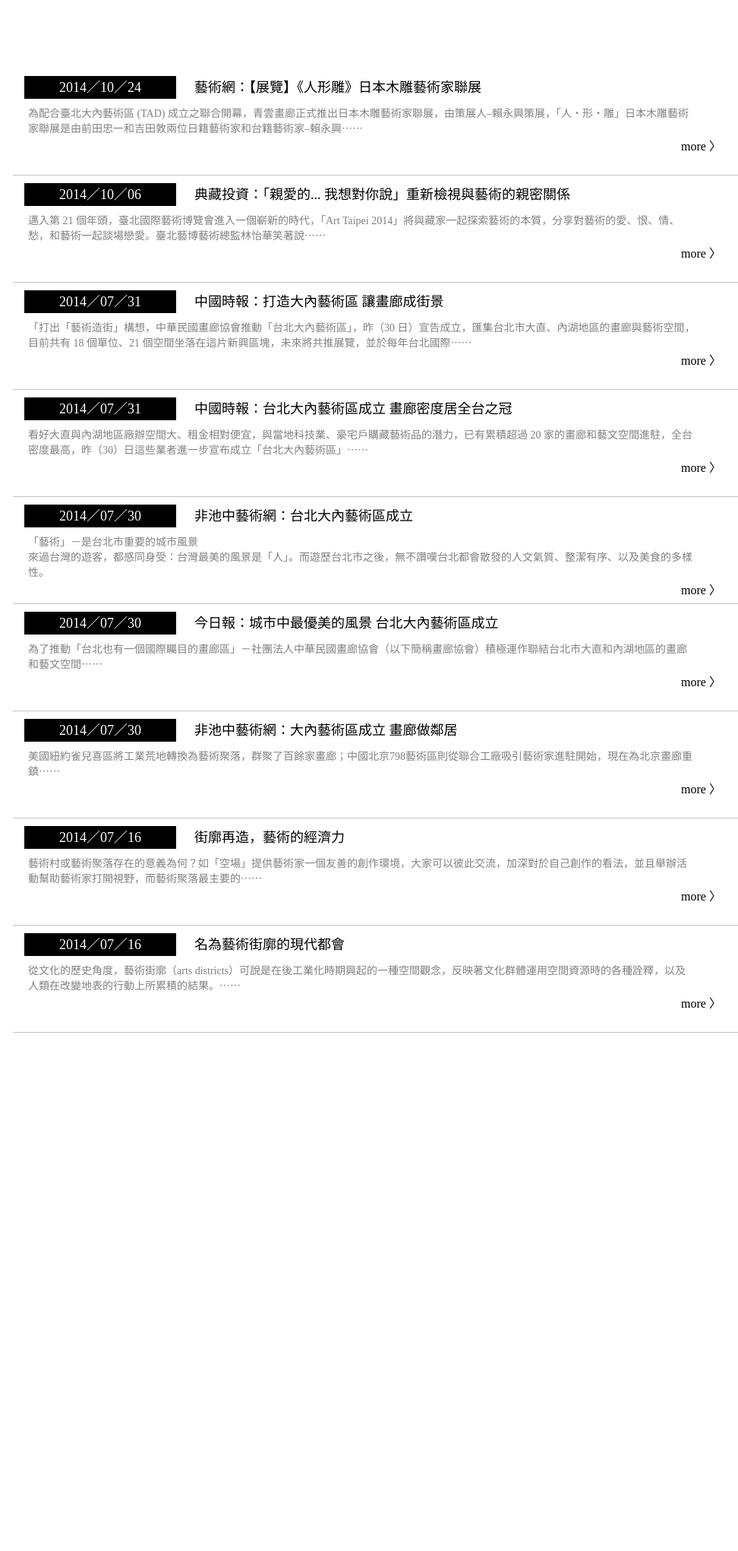
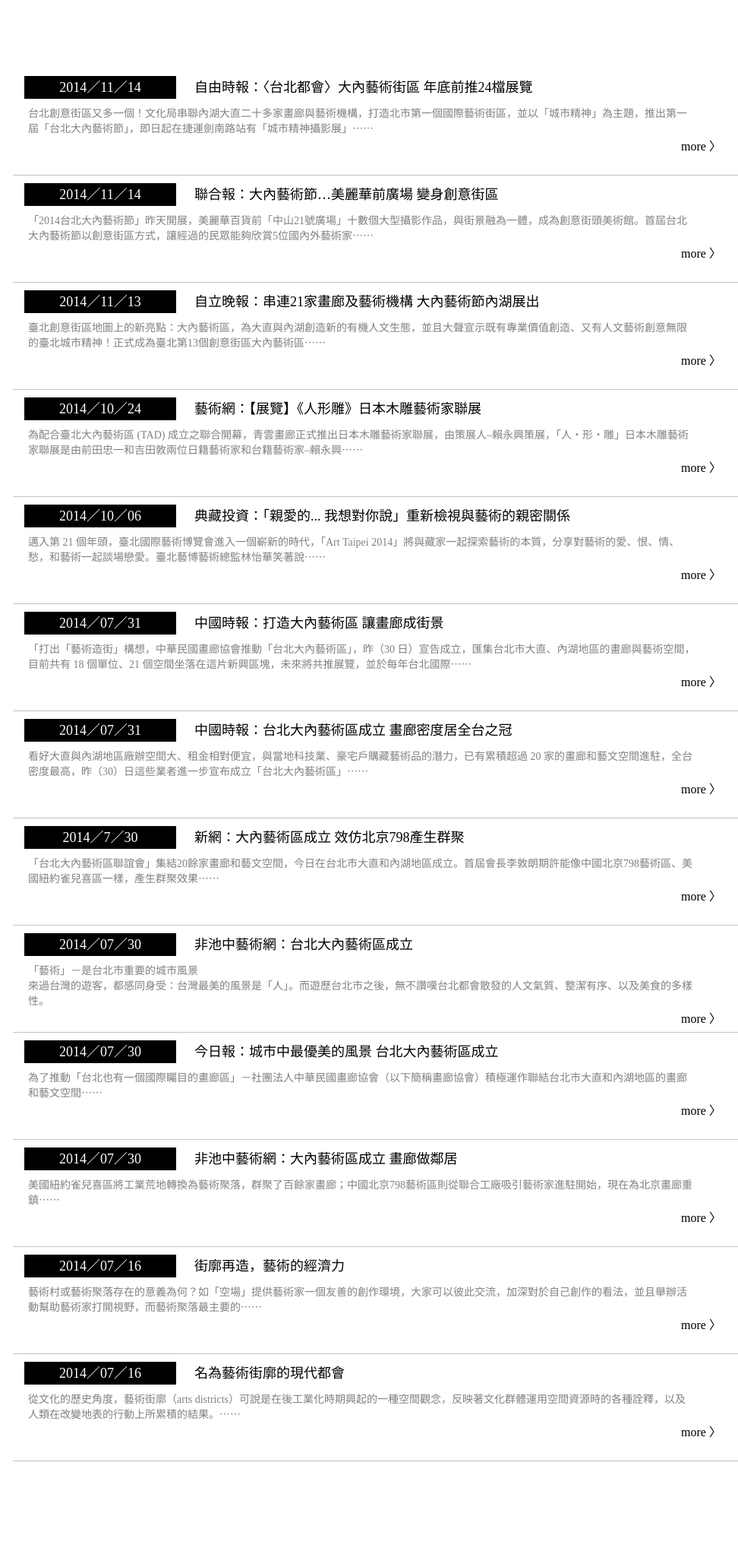
Before and after one commit to ketio/tad, a PHP site: page /news.php in a window 1280 px wide. Shown: the part 120-2161 px from the top of the page at 76% size, without its empty margins (143-1115 px from the left). Before the commit the page ends 1479 px from the top, so only its background shows below. Run offline with PHP 8.4, Linux system fonts and the light colour scheme; some web fonts are replaced.

Commit message:
ㄏㄏ= =

```diff
--- a/news.php
+++ b/news.php
@@ -15,7 +15,54 @@
 		?>
 
 		<div id="content_news">
-
+					<div class="list_news">
+						<div>
+							<div class="date_news">
+								2014／11／14
+							</div>
+							<div class="press_news">
+								自由時報：〈台北都會〉大內藝術街區 年底前推24檔展覽
+							</div>
+						</div>
+						<div class="content_news">
+								台北創意街區又多一個！文化局串聯內湖大直二十多家畫廊與藝術機構，打造北市第一個國際藝術街區，並以「城市精神」為主題，推出第一屆「台北大內藝術節」，即日起在捷運劍南路站有「城市精神攝影展」⋯⋯
+						</div>
+						<div class="more_news">
+								<a href="http://news.ltn.com.tw/news/local/paper/830133" target="_BLANK"> more 〉</a>
+						</div>
+					</div>
+					<div class="list_news">
+						<div>
+							<div class="date_news">
+								2014／11／14
+							</div>
+							<div class="press_news">
+								聯合報：大內藝術節…美麗華前廣場 變身創意街區
+							</div>
+						</div>
+						<div class="content_news">
+								「2014台北大內藝術節」昨天開展，美麗華百貨前「中山21號廣場」十數個大型攝影作品，與街景融為一體，成為創意街頭美術館。首屆台北大內藝術節以創意街區方式，讓經過的民眾能夠欣賞5位國內外藝術家⋯⋯
+						</div>
+						<div class="more_news">
+								<a href="http://udn.com/NEWS/DOMESTIC/DOM2/9064915.shtml" target="_BLANK"> more 〉</a>
+						</div>
+					</div>
+					<div class="list_news">
+						<div>
+							<div class="date_news">
+								2014／11／13
+							</div>
+							<div class="press_news">
+								自立晚報：串連21家畫廊及藝術機構 大內藝術節內湖展出
+							</div>
+						</div>
+						<div class="content_news">
+								臺北創意街區地圖上的新亮點：大內藝術區，為大直與內湖創造新的有機人文生態，並且大聲宣示既有專業價值創造、又有人文藝術創意無限的臺北城市精神！正式成為臺北第13個創意街區大內藝術區⋯⋯
+						</div>
+						<div class="more_news">
+								<a href="https://tw.news.yahoo.com/%E4%B8%B2%E9%80%A321%E5%AE%B6%E7%95%AB%E5%BB%8A%E5%8F%8A%E8%97%9D%E8%A1%93%E6%A9%9F%E6%A7%8B-%E5%A4%A7%E5%85%A7%E8%97%9D%E8%A1%93%E7%AF%80%E5%85%A7%E6%B9%96%E5%B1%95%E5%87%BA-124753850.html" target="_BLANK"> more 〉</a>
+						</div>
+					</div>
 					<div class="list_news">
 						<div>
 							<div class="date_news">
@@ -82,7 +129,22 @@
 								<a href="http://www.chinatimes.com/newspapers/20140731000135-260204" target="_BLANK"> more 〉</a>
 							</div>
 					</div>
-
+					<div class="list_news">
+						<div>
+							<div class="date_news">
+								2014／7／30
+							</div>
+							<div class="press_news">
+								新網：大內藝術區成立 效仿北京798產生群聚
+							</div>
+						</div>
+						<div class="content_news">
+								「台北大內藝術區聯誼會」集結20餘家畫廊和藝文空間，今日在台北市大直和內湖地區成立。首屆會長李敦朗期許能像中國北京798藝術區、美國紐約雀兒喜區一樣，產生群聚效果⋯⋯
+						</div>
+						<div class="more_news">
+								<a href="http://newnet.tw/Newsletter/Comment.aspx?Iinfo=5&iNumber=15132#ixzz3J1S2zLEt" target="_BLANK"> more 〉</a>
+						</div>
+					</div>
 					<div class="list_news">
 						<div>
 							<div class="date_news">
```
Also changed, not shown: index.php (+17 -18 lines).
